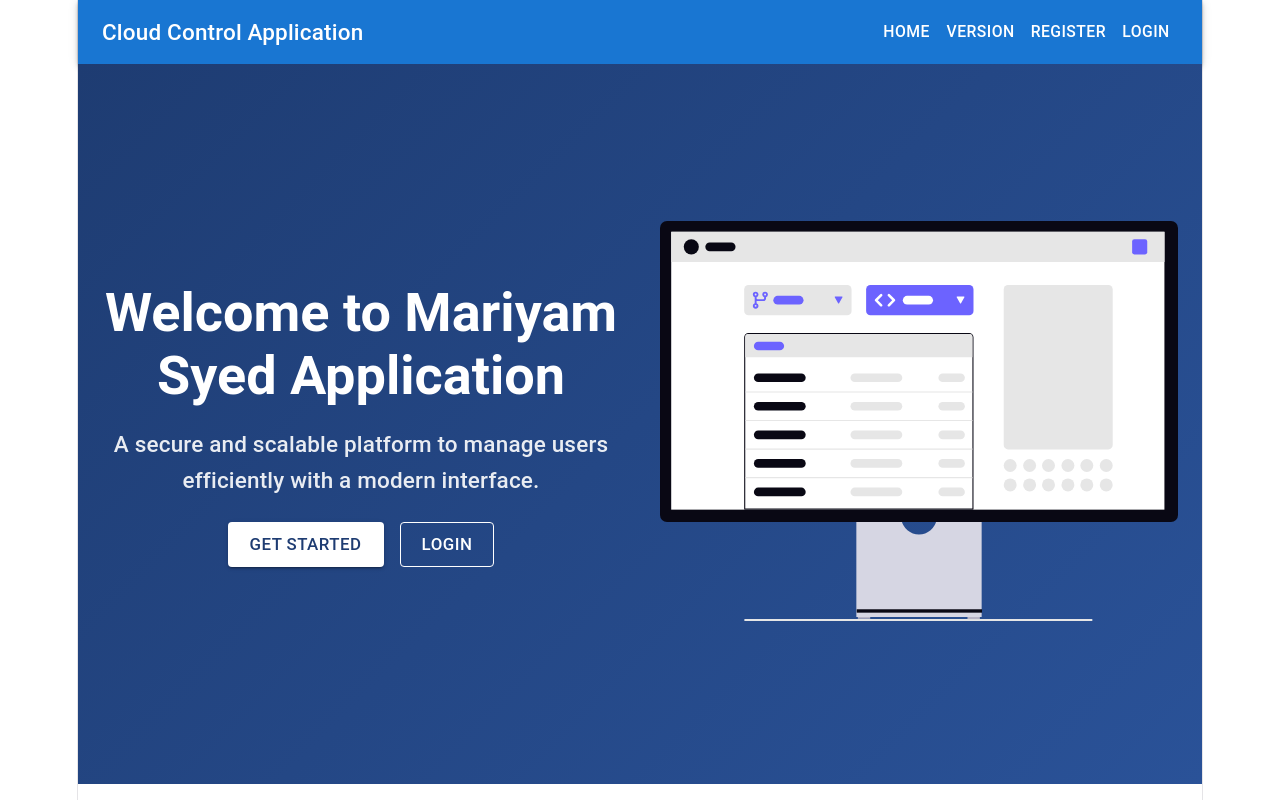
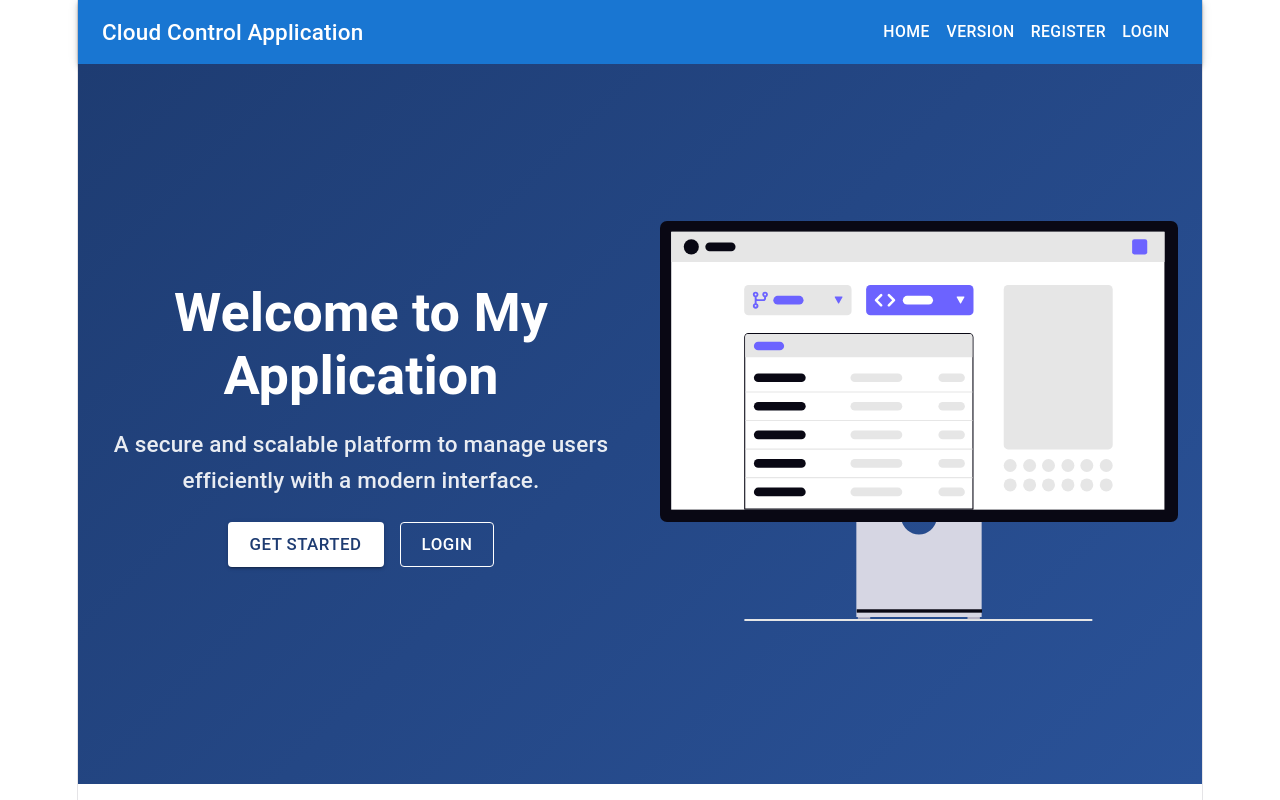
Before and after one commit to AlfinAkash/autodeploy-fullstack-ec2, a React app in the folder frontend/: page / in a window 1280 px wide. Built offline with nearby package versions, Linux system fonts and the light colour scheme; no server answers; the HTML template or start-up script is replaced by a standard one.

Commit message:
Update Welcome.jsx

```diff
--- a/frontend/src/pages/Welcome.jsx
+++ b/frontend/src/pages/Welcome.jsx
@@ -29,7 +29,7 @@ const Welcome = () => {
 
           <Box sx={{ flex: 1 }}>
             <Typography variant="h3" fontWeight="bold" gutterBottom>
-              Welcome to Mariyam Syed Application
+              Welcome to My Application
             </Typography>
 
             <Typography variant="h6" sx={{ opacity: 0.9, mb: 3 }}>
```
